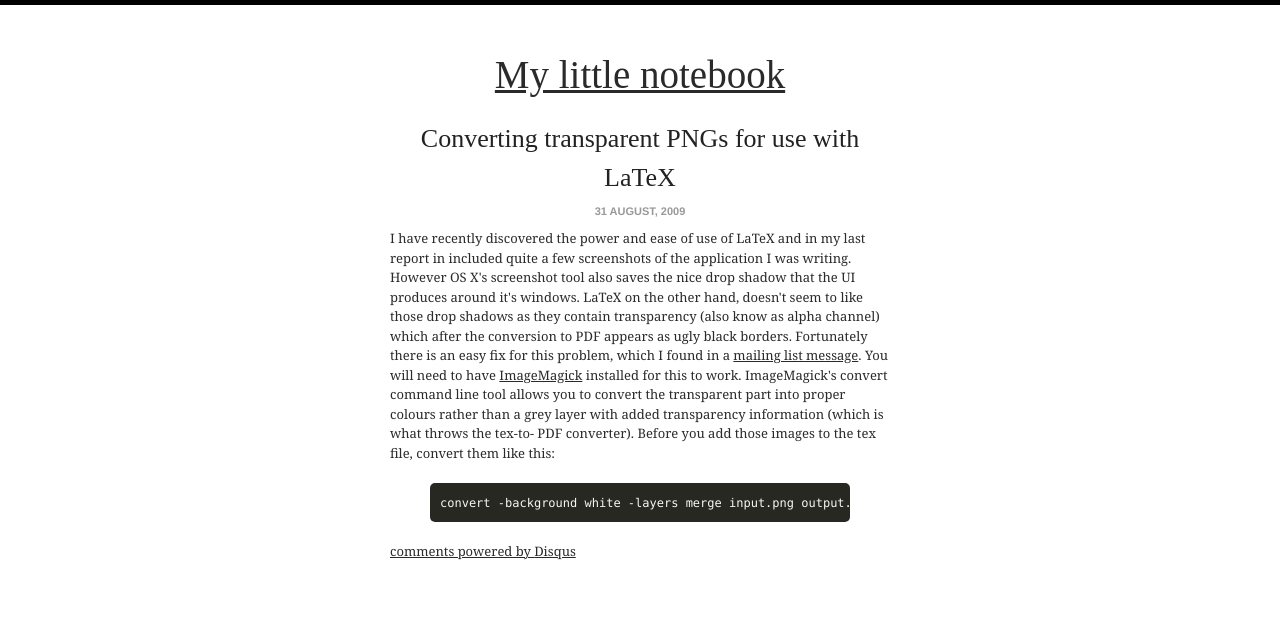
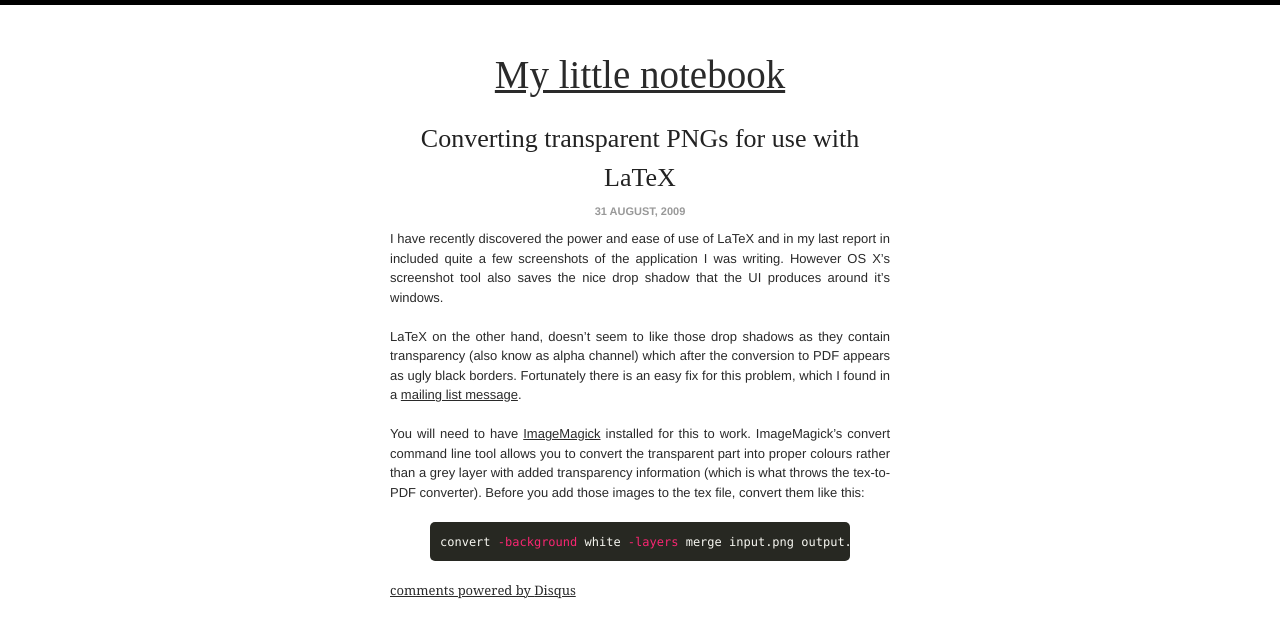
Before and after one commit to leonardehrenfried/blog, a Jekyll site: the page built from _posts/2009-08-31-converting-transparent-pngs-for-use-with-latex.md, in a window 1280 px wide. Shown: the top 638 px of the page. Built offline with Jekyll 4.4.1, drawn with Linux system fonts in a browser that asks for light colours; nearby versions of some CDN libraries; some web fonts are replaced; Markdown is read by kramdown in place of the engine named in the settings; comment, search, counter and statistics services are not loaded; part of the change alters nothing that is shown.

```diff
--- a/_posts/2009-08-31-converting-transparent-pngs-for-use-with-latex.html
+++ b/_posts/2009-08-31-converting-transparent-pngs-for-use-with-latex.md
@@ -19,4 +19,4 @@ I have recently discovered the power and ease of use of LaTeX and in my last rep
 LaTeX on the other hand, doesn't seem to like those drop shadows as they contain transparency (also know as alpha channel) which after the conversion to PDF appears as ugly black borders. Fortunately there is an easy fix for this problem, which I found in a <a title="[unix-dev] mailing list message" href="https://mail.cs.drexel.edu/pipermail/unix-dev/2008-April/001322.html">mailing list message</a>.
 
 You will need to have <a href="http://www.imagemagick.org/">ImageMagick</a> installed for this to work. ImageMagick's convert command line tool allows you to convert the transparent part into proper colours rather than a grey layer with added transparency information (which is what throws the tex-to- PDF converter). Before you add those images to the tex file, convert them like this:
-{% highlight html4strict %}convert -background white -layers merge input.png output.png{% endhighlight %}
+{% highlight bash %}convert -background white -layers merge input.png output.png{% endhighlight %}
```
